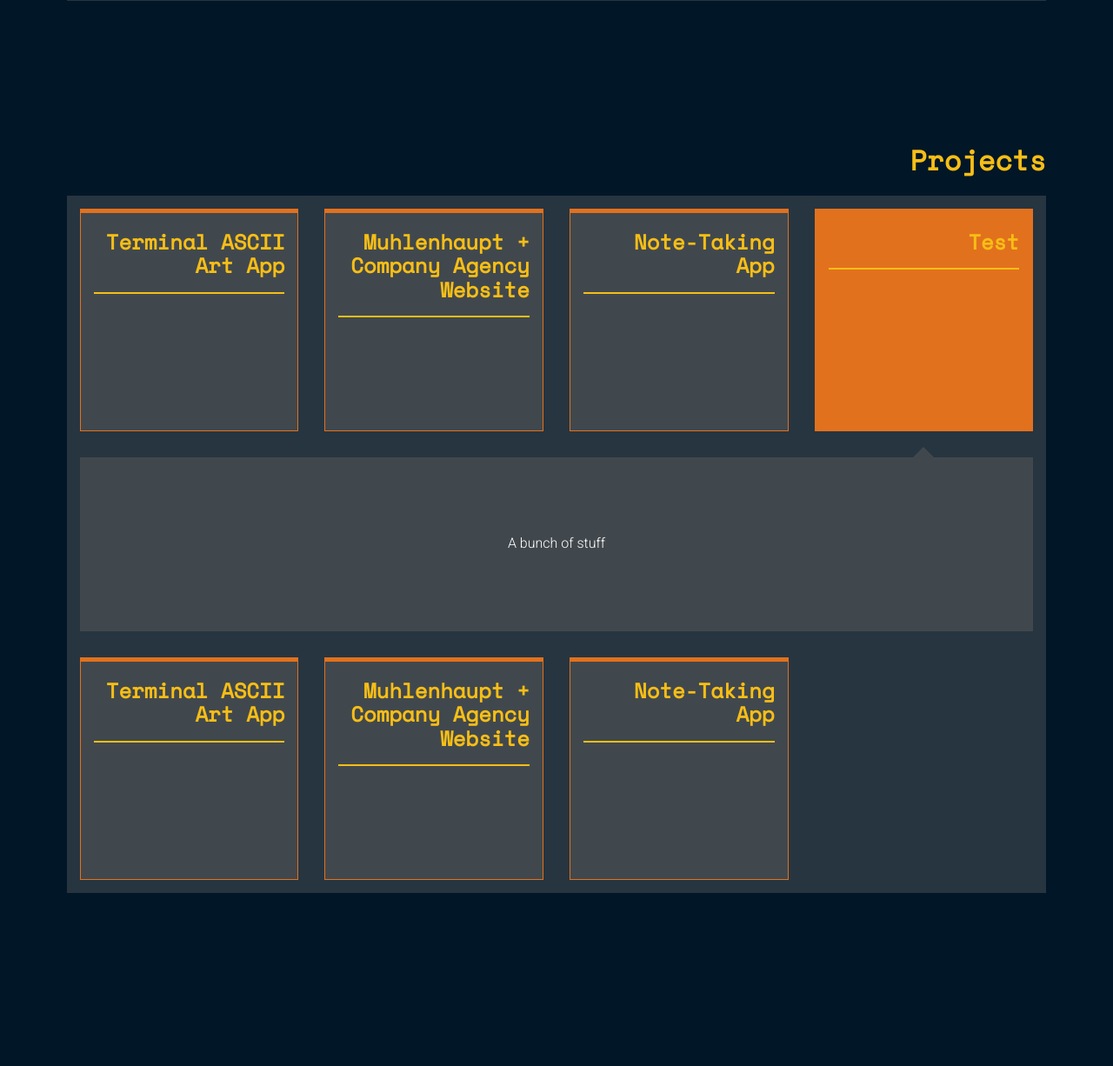
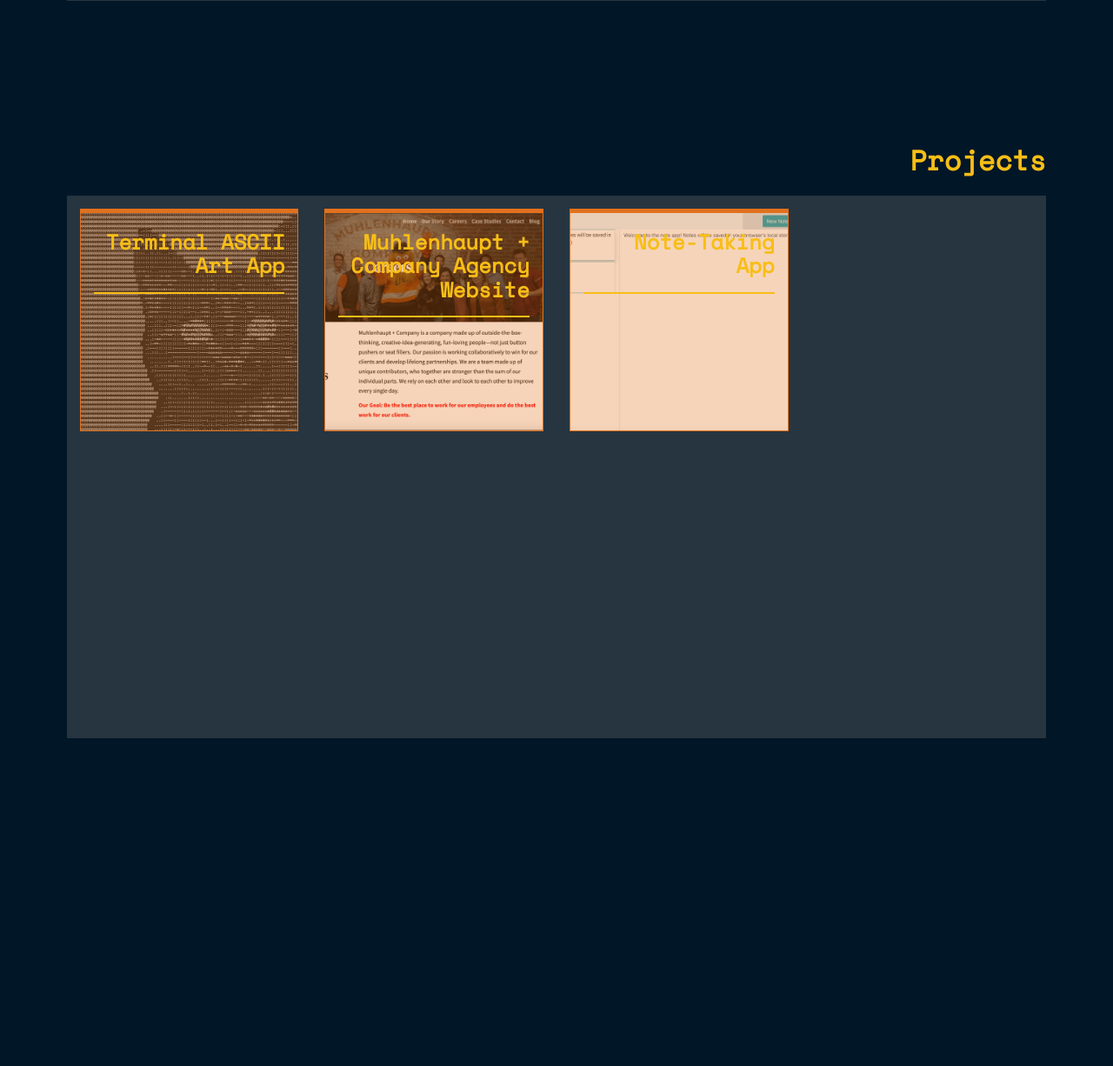
Before and after one commit to crankysparrow/Portfolio, a Node server app: page / in a window 1280 px wide. Shown: the part 1647-2873 px from the top of the page at 87% size. After the commit the page ends 2496 px from the top, so only its background shows below. Run offline with Node 20, Linux system fonts and the light colour scheme.

Commit message:
project expanding, images

```diff
--- a/data/information.json
+++ b/data/information.json
@@ -40,12 +40,14 @@
     "2": {
       "title": "Muhlenhaupt + Company Agency Website",
       "tech": "PHP/Wordpress, HTML/CSS, JavaScript, jQuery, Sass/SCSS",
-      "description": "Fully responsive website built on Wordpress CMS. Includes customizable template parts and a modular content system using Advanced Custom Fields."
+      "description": "Fully responsive website built on Wordpress CMS. Includes customizable template parts and a modular content system using Advanced Custom Fields.",
+      "image": "/images/MCo-original.png"
     },
     "3": {
       "title": "Note-Taking App",
       "tech": "ReactJS, HTML/CSS, Bootstrap",
-      "description": "Web application for creating notes and saving them in a user's local storage."
+      "description": "Web application for creating notes and saving them in a user's local storage.",
+      "image": "/images/notes.png"
     }
   }
 }
--- a/dist/css/style.css
+++ b/dist/css/style.css
@@ -510,11 +510,9 @@
       flex-direction: row;
       flex-wrap: wrap; }
   .projects .project-single {
-    width: calc((100% / 4 ) - 30px);
     margin: 15px;
     float: left;
     position: relative;
-    z-index: 22;
     transition: all 2s ease-out; }
     .projects .project-single .project-inner {
       cursor: pointer;
@@ -525,6 +523,19 @@
       height: 32vh;
       width: 100%;
       transition: all .2s ease-out; }
+      .projects .project-single .project-inner h2.project-title {
+        transition: all .2s ease-in-out; }
+      .projects .project-single .project-inner h2 {
+        z-index: 100; }
+      .projects .project-single .project-inner .image {
+        position: absolute;
+        width: 100%;
+        height: 100%; }
+        .projects .project-single .project-inner .image img {
+          width: 100%;
+          height: 100%;
+          object-fit: cover;
+          z-index: 0; }
       .projects .project-single .project-inner:after {
         transition: all .2s ease-in-out; }
       .projects .project-single .project-inner:before {
@@ -532,11 +543,30 @@
     .projects .project-single .project-expander {
       transition: all .2s ease-out;
       background-color: #41484D;
-      width: 100%;
       position: relative;
       display: flex;
-      justify-content: center;
-      align-items: center; }
+      flex-direction: column;
+      overflow: hidden;
+      width: 100%; }
+      .projects .project-single .project-expander h3.project-title {
+        border-bottom: 2px solid #f7be16;
+        margin: .5rem 0 0 0;
+        padding: 0 1rem .5rem 1rem;
+        font-size: 1.2rem;
+        line-height: 1.5rem; }
+      .projects .project-single .project-expander .tech {
+        margin: 1rem;
+        padding: 1rem;
+        border: 1px solid #f7be16; }
+        .projects .project-single .project-expander .tech h4, .projects .project-single .project-expander .tech p {
+          margin: 0 0 .5rem 0; }
+      .projects .project-single .project-expander .info {
+        margin: 0 1rem; }
+      .projects .project-single .project-expander .image {
+        width: 100%; }
+        .projects .project-single .project-expander .image img {
+          width: 100%;
+          height: auto; }
     .projects .project-single.is-collapsed .project-inner:before {
       content: '';
       opacity: 1;
@@ -544,7 +574,10 @@
       position: absolute;
       height: 0;
       width: 100%;
-      background-color: #E2711D; }
+      height: 100%;
+      background-color: #E2711D;
+      z-index: 50;
+      opacity: .3; }
     .projects .project-single.is-collapsed .project-inner:after {
       content: '';
       opacity: 0; }
@@ -554,6 +587,8 @@
       overflow: hidden;
       margin-top: 0;
       opacity: 0; }
+    .projects .project-single.is-expanded .project-inner h2.project-title {
+      opacity: 0; }
     .projects .project-single.is-expanded .project-inner:before {
       content: '';
       opacity: 1;
@@ -561,7 +596,8 @@
       position: absolute;
       height: 100%;
       width: 100%;
-      background-color: #E2711D; }
+      background-color: #E2711D;
+      opacity: 0; }
     .projects .project-single.is-expanded .project-inner:after {
       content: '';
       opacity: 1;
@@ -579,8 +615,7 @@
       min-height: 200px;
       overflow: visible;
       margin-top: 30px;
-      opacity: 1;
-      width: calc(400%  + 90px); }
+      opacity: 1; }
     .projects .project-single h2 {
       border-bottom: 2px solid #f7be16;
       position: absolute;
@@ -588,12 +623,57 @@
       width: calc(100% - 30px);
       left: 15px;
       top: 0; }
-  .projects .project-single:nth-of-type(4n + 4) .project-expander {
-    margin-left: calc((-300% - 90px)); }
-  .projects .project-single:nth-of-type(4n + 3) .project-expander {
-    margin-left: calc((-200% - 60px)); }
-  .projects .project-single:nth-of-type(4n + 2) .project-expander {
-    margin-left: calc((-100% - 30px)); }
+
+.projects .project-single {
+  width: 100%; }
+
+@media (min-width: 576px) {
+  .projects .project-single {
+    width: calc((100% / 2) - 30px); }
+    .projects .project-single .project-expander {
+      width: calc(200% + 30px); }
+    .projects .project-single.is-expanded .project-expander {
+      width: calc(200% + 30px); }
+    .projects .project-single:nth-of-type(2n + 2) .project-expander {
+      margin-left: calc(-100% - 30px); } }
+
+@media (min-width: 768px) {
+  .projects .project-single {
+    width: calc((100% / 3) - 30px); }
+    .projects .project-single .project-expander {
+      width: calc(300% + 60px); }
+    .projects .project-single.is-expanded .project-expander {
+      width: calc(300% + 60px); }
+    .projects .project-single:nth-of-type(3n+3) .project-expander {
+      margin-left: calc((-200% - 60px)); }
+    .projects .project-single:nth-of-type(3n + 2) .project-expander {
+      margin-left: calc((-100% - 30px)); } }
+
+@media (min-width: 1200px) {
+  .projects .project-single {
+    width: calc((100% / 4 ) - 30px); }
+    .projects .project-single .project-expander {
+      align-items: stretch;
+      width: calc(400% + 90px); }
+      .projects .project-single .project-expander .image {
+        flex: 0 0 30%; }
+        .projects .project-single .project-expander .image img {
+          height: 100%;
+          width: 100%;
+          object-fit: cover; }
+      .projects .project-single .project-expander .tech {
+        flex: 0 0 20%;
+        border: 1px solid #f7be16;
+        margin: 1rem;
+        padding: 1rem; }
+    .projects .project-single.is-expanded .project-expander {
+      width: calc(400%  + 90px); }
+    .projects .project-single:nth-of-type(4n + 4) .project-expander {
+      margin-left: calc((-300% - 90px)); }
+    .projects .project-single:nth-of-type(4n + 3) .project-expander {
+      margin-left: calc((-200% - 60px)); }
+    .projects .project-single:nth-of-type(4n + 2) .project-expander {
+      margin-left: calc((-100% - 30px)); } }
 
 body {
   font-family: "Roboto";
--- a/gulpfile.esm.js
+++ b/gulpfile.esm.js
@@ -5,6 +5,7 @@
 import browserSync from 'browser-sync';
 import imagemin from 'gulp-imagemin';
 import webpack from 'webpack-stream';
+import cache from 'gulp-cache';
 
 const server = browserSync.create();
 
@@ -34,7 +35,7 @@
 
 const images = (cb) => {
   gulp.src('./images/*')
-    .pipe(imagemin())
+    .pipe(cache(imagemin({optimizationLevel: 3})))
     .pipe(gulp.dest('./dist/images'));
   cb();
 }
@@ -78,7 +79,8 @@
 function watch(done) {
   gulp.watch('./src/sass/**/*.scss', styles);
   gulp.watch('./views/**/*.pug', reload);
-  gulp.watch('./src/js/**/*.js', gulp.series(scripts, reload))
+  gulp.watch('./src/js/**/*.js', gulp.series(scripts, reload));
+  gulp.watch('./images/**', gulp.series(images, reload));
   done();
 }
 
--- a/package.json
+++ b/package.json
@@ -13,6 +13,7 @@
     "browser-sync": "^2.26.7",
     "esm": "^3.2.25",
     "express": "^4.17.1",
+    "gulp-cache": "^1.1.3",
     "gulp-nodemon": "^2.4.2",
     "jquery": "^3.4.1",
     "pug": "^2.0.4"
--- /dev/null
+++ b/src/sass/breakpoints.scss
@@ -0,0 +1,43 @@
+//
+// MEDIA QUERIES
+//_________________________________________________________
+
+// Map of breakpoints.
+$breakpoints: (
+  xs: 375px,
+  sm: 576px,
+  md: 768px,
+  lg: 992px,
+  xl: 1200px
+);
+
+// @include breakpoint-up(sm) {}
+@mixin breakpoint-up($breakpoint) {
+
+  @if map-has-key($breakpoints, $breakpoint) {
+    $breakpoint-value: map-get($breakpoints, $breakpoint);
+
+    @media (min-width: $breakpoint-value) {
+      @content;
+    }
+
+  } @else {
+    @warn 'Invalid breakpoint: #{$breakpoint}.';
+  }
+
+}
+
+@mixin breakpoint-down($breakpoint) {
+
+  @if map-has-key($breakpoints, $breakpoint)  {
+    $breakpoint-value: map-get($breakpoints, $breakpoint);
+
+    @media (max-width: $breakpoint-value) {
+      @content;
+    }
+
+  } @else {
+    @warn 'Invalid breakpoint: #{$breakpoint}.';
+  }
+
+}
--- a/src/sass/projects.scss
+++ b/src/sass/projects.scss
@@ -17,20 +17,35 @@
     // display: inline-flex;
 		// flex-direction: column;
     // height: 32vh;
-    width: calc((100% / 4 ) - 30px);
     margin: 15px;
     float: left;
     position: relative;
     .project-inner {
+      h2.project-title {
+        transition: all .2s ease-in-out;
+      }
       cursor: pointer;
       position: relative;
       background-color: #41484D;
       border: 1px solid #E2711D;
       border-top-width: 5px;
-      // padding: 0 1rem 1rem 1rem;
       height: 32vh;
       width: 100%;
       transition: all .2s ease-out;
+      h2 {
+        z-index: 100;
+      }
+      .image {
+        position: absolute;
+        width: 100%;
+        height: 100%;
+        img {
+          width: 100%;
+          height: 100%;
+          object-fit: cover;
+          z-index: 0;
+        }
+      }
       &:after {
         transition: all .2s ease-in-out;
       }
@@ -38,17 +53,40 @@
         transition: all .3s ease-in-out;
       }
     }
-    // background-color: #41484D;
-    z-index: 22;
     transition: all 2s ease-out;
     .project-expander {
       transition: all .2s ease-out;
       background-color: #41484D;
-      width: 100%;
       position: relative;
       display: flex;
-      justify-content: center;
-      align-items: center;
+      flex-direction: column;
+      overflow: hidden;
+      width: 100%;
+      h3.project-title {
+        border-bottom: 2px solid $color_header;
+        margin: .5rem 0 0 0;
+        padding: 0 1rem .5rem 1rem;
+        font-size: 1.2rem;
+        line-height: 1.5rem;
+      }
+      .tech {
+        h4, p {
+          margin: 0 0 .5rem 0;
+        }
+        margin: 1rem;
+        padding: 1rem;
+        border: 1px solid $color_header;
+      }
+      .info {
+        margin: 0 1rem;
+      }
+      .image {
+        width: 100%;
+        img {
+          width: 100%;
+          height: auto;
+        }
+      }
     }
     &.is-collapsed {
       .project-inner {
@@ -59,7 +97,10 @@
           position: absolute;
           height: 0;
           width: 100%;
+          height: 100%;
           background-color: #E2711D;
+          z-index: 50;
+          opacity: .3;
         }
         &:after {
           content: '';
@@ -76,6 +117,9 @@
     }
     &.is-expanded {
       .project-inner {
+        h2.project-title {
+          opacity: 0;
+        }
         // border-top-width: 32vh;
         &:before {
           content: '';
@@ -85,6 +129,7 @@
           height: 100%;
           width: 100%;
           background-color: #E2711D;
+          opacity: 0;
         }
         &:after {
           content: '';
@@ -106,7 +151,6 @@
         overflow: visible;
         margin-top: 30px;
         opacity: 1;
-        width: calc(400%  + 90px);
       }
     }
 
@@ -119,7 +163,82 @@
       top: 0;
     }
   }
-  .project-single {
+}
+
+.projects .project-single {
+  width: 100%;
+}
+
+@include breakpoint-up(sm) {
+  .projects .project-single {
+    width: calc((100% / 2) - 30px);
+    .project-expander {
+      width: calc(200% + 30px);
+    }
+    &.is-expanded {
+      .project-expander {
+        width: calc(200% + 30px);
+      }
+    }
+    &:nth-of-type(2n + 2) {
+      .project-expander {
+        margin-left: calc(-100% - 30px);
+      }
+    }
+  }
+}
+
+@include breakpoint-up(md) {
+  .projects .project-single  {
+    width: calc((100% / 3) - 30px);
+    .project-expander {
+      width: calc(300% + 60px);
+    }
+    &.is-expanded {
+      .project-expander {
+        width: calc(300% + 60px);
+      }
+    }
+    &:nth-of-type(3n+3) {
+      .project-expander {
+        margin-left: calc((-200% - 60px));
+      }
+    }
+    &:nth-of-type(3n + 2) {
+      .project-expander {
+        margin-left: calc((-100% - 30px));
+      }
+    }
+  }
+}
+
+@include breakpoint-up(xl) {
+  .projects .project-single {
+    .project-expander {
+      align-items: stretch;
+      .image {
+        // align-self: stretch;
+        flex: 0 0 30%;
+        img {
+          height: 100%;
+          width: 100%;
+          object-fit: cover;
+        }
+      }
+      .tech {
+        flex: 0 0 20%;
+        border: 1px solid $color_header;
+        margin: 1rem;
+        padding: 1rem;
+      }
+      width: calc(400% + 90px);
+    }
+    width: calc((100% / 4 ) - 30px);
+    &.is-expanded {
+      .project-expander {
+        width: calc(400%  + 90px);
+      }
+    }
     &:nth-of-type(4n + 4) {
       .project-expander {
         margin-left: calc((-300% - 90px));
@@ -135,10 +254,5 @@
         margin-left: calc((-100% - 30px));
       }
     }
-    // &:nth-of-type(3n+1) {
-    //   .project-expander {
-    //     margin-left: calc(-100% - 30px);
-    //   }
-    // }
   }
 }
--- a/src/sass/style.scss
+++ b/src/sass/style.scss
@@ -6,6 +6,7 @@
 $color_bg_page: #011627;
 $color_bg_section: #273540;
 
+@import 'breakpoints.scss';
 @import 'typography.scss';
 @import 'header.scss';
 @import 'about.scss';
--- a/views/includes/projects.pug
+++ b/views/includes/projects.pug
@@ -5,20 +5,16 @@
       each project in projects
         div.project-single.is-collapsed
           div.project-inner
-            h2 #{project.title}
+            h2.project-title #{project.title}
+            div.image
+              img(src=project.image)
           div.project-expander
-            p #{project.tech}
-      div.project-single.is-expanded
-        div.project-inner
-          h2 Test
-        div.project-expander
-          p A bunch of stuff
-      each project in projects
-        div.project-single.is-collapsed
-          div.project-inner
-            h2 #{project.title}
-          div.project-expander
-            p #{project.tech}
+            h3.project-title #{project.title}
+            div.info
+              p #{project.description}
+            div.tech
+              h4 Technologies Used:
+              p #{project.tech}
           //- img(src=project.image)
       //- each project in projects
       //-   div.project-single
```
Also changed, not shown: images/MCo-original.png (added), images/notes.png (added), images/oz.png (added), 4 other files.
